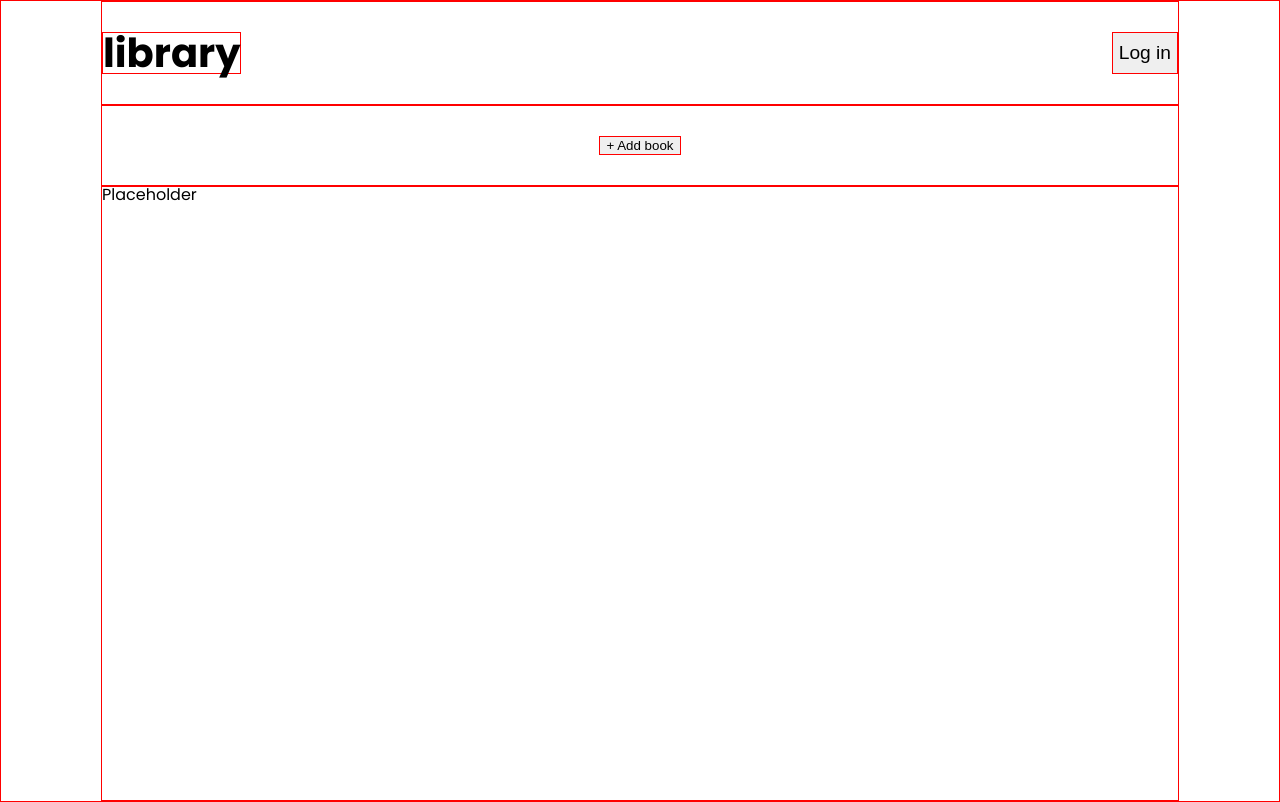
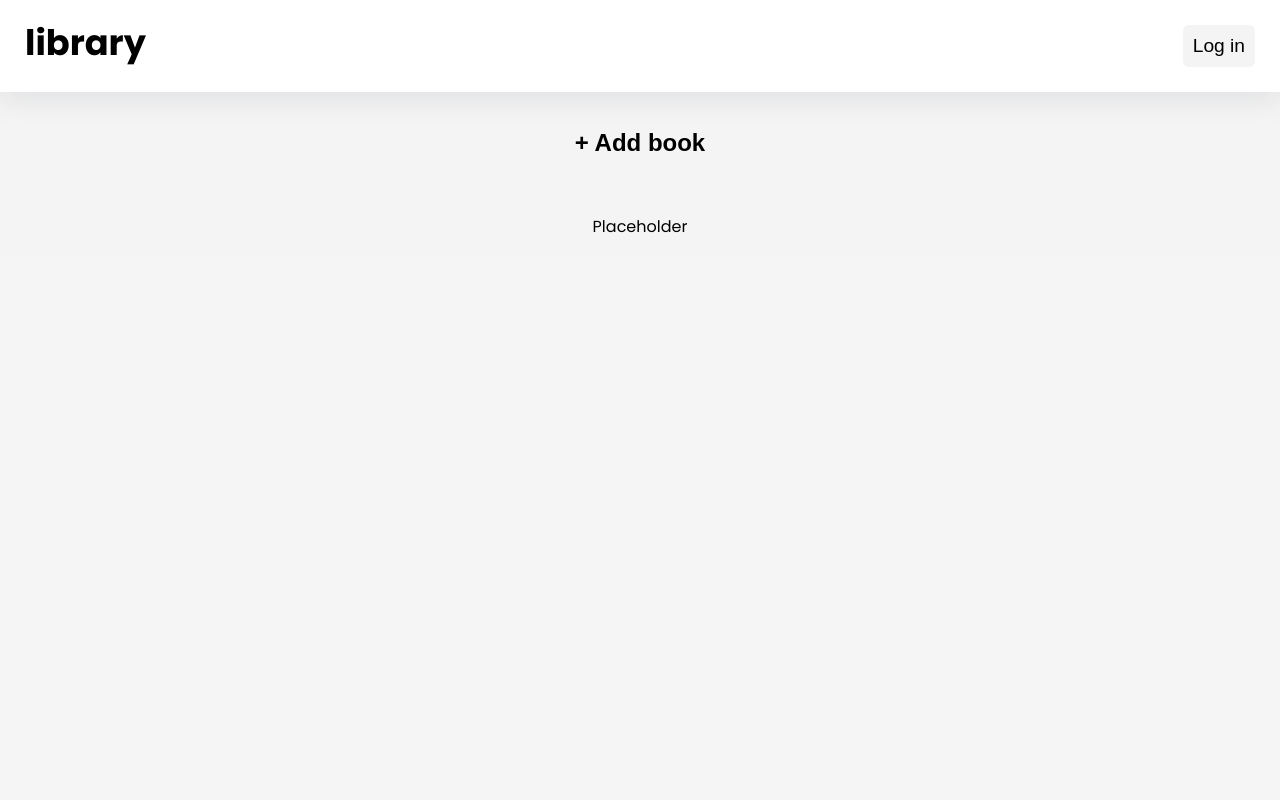
Before and after one commit to josephparkjyp/library_TOD, a plain HTML site: page index.html in a window 1280 px wide. Drawn offline with Linux system fonts and the light colour scheme.

Commit message:
Basic CSS (pre-JS)

```diff
--- a/style.css
+++ b/style.css
@@ -47,52 +47,76 @@ table {
 	border-spacing: 0;
 }
 
+
+html, body {
+    width: 100%;
+    height: 100%;
+}
+
 body {
     font-family: 'Poppins', sans-serif;
 }
 
-body * {
-    border: 1px solid red;
+.container {
+    height: 100%;
+    display: flex;
+    flex-direction: column;
 }
 
-.container {
-    min-height: 100vh;
-    margin: auto;
-    padding-left: 100px;
-    padding-right: 100px;
-
-    display: flex;
-    flex-direction: column;
-    justify-content: center;
+.container > div {
+    padding: 25px;
 }
 
 .header {
     display: flex;
-    flex-wrap: wrap;
     justify-content: space-between;
-
-    padding-top: 30px;
-    padding-bottom: 30px;
+    box-shadow: rgba(149, 157, 165, 0.2) 0px 8px 24px;
 }
 
 #logo {
-
-    font-size: 2.5rem;
+    font-size: 2.2rem;
     font-weight: bold;
 }
 
 #login {
     font-size: 1.2rem;
+    font-weight: lighter;
+    border-radius: 6px;
+    border-width: 0px;
+    background-color:rgba(51, 51, 51, 0.05);
+    transition: background-color 0.25s;
+    padding: 10px;
+}
+
+#login:hover {
+    background-color: grey;
 }
 
 .add-book {
     display: flex;
     justify-content: center;
+    align-items: center;
+    background-color:rgba(51, 51, 51, 0.05);
+}
 
-    padding-top: 30px;
-    padding-bottom: 30px;
+#add-book {
+    font-size: 1.5rem;
+    font-weight: bold;
+    border-radius: 8px;
+    border-width: 0px;
+    background-color: transparent;
+    transition: background-color 0.25s;
+    padding: 12px;
+}
+
+#add-book:hover {
+    background-color: grey;
 }
 
 .library {
     flex: 1;
+    display: flex;
+    flex-wrap: wrap;
+    justify-content: center;
+    background-color:rgba(51, 51, 51, 0.05);
 }
```
